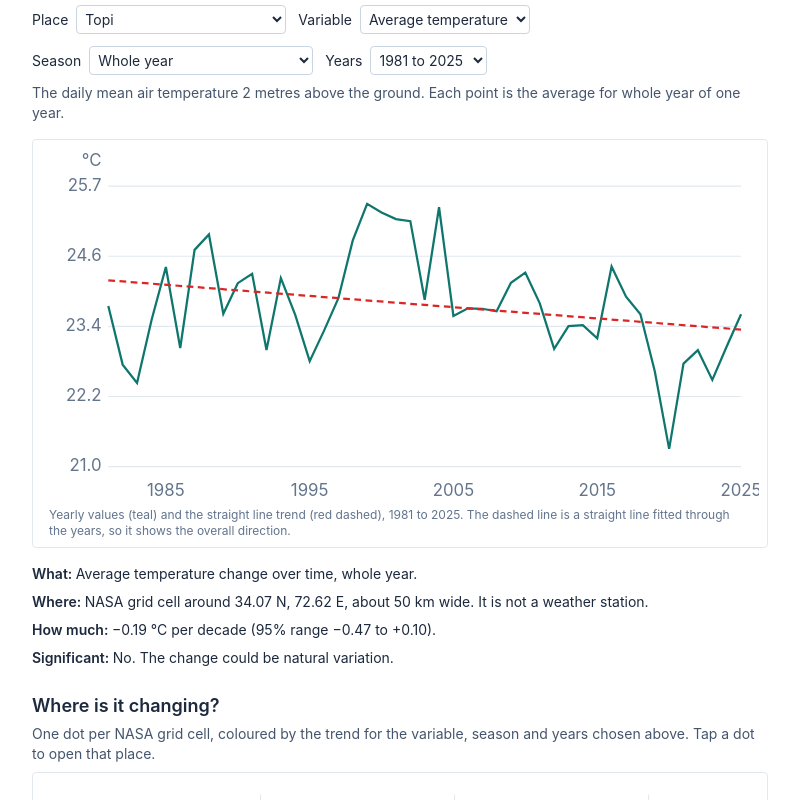
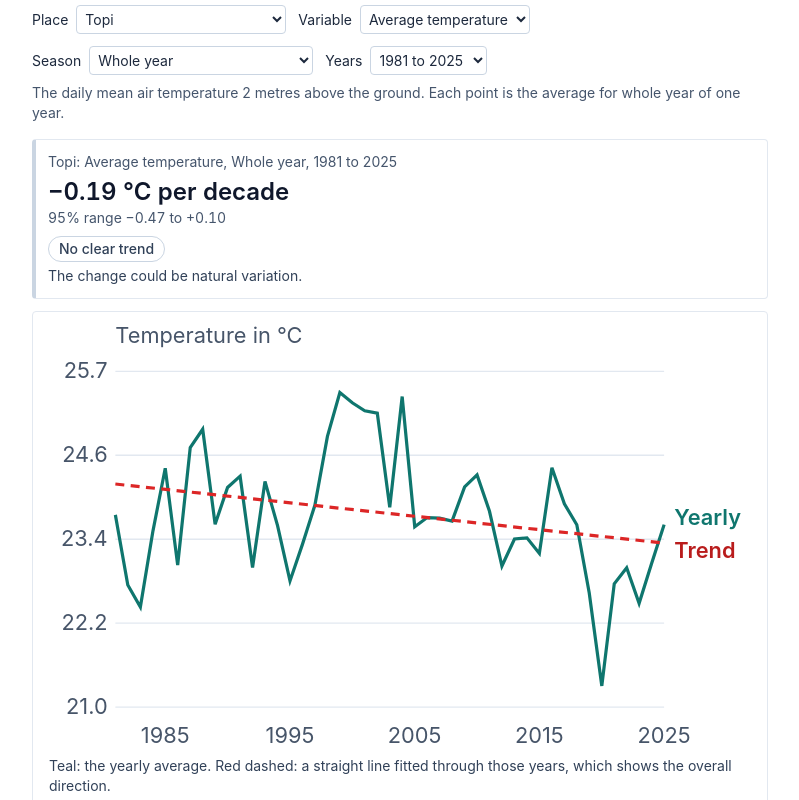
Before and after one commit to thehassanbukhari/indus-detective, a React (Vite) app in the folder web/: page / in a window 1280 px wide. Shown: the part 740-1540 px from the top of the page, without its empty margins (240-1039 px from the left). Built offline with nearby package versions, Linux system fonts and the light colour scheme.

Commit message:
P2: result card above the chart, direct line labels, larger axis text, unit label moved

```diff
--- a/web/src/App.tsx
+++ b/web/src/App.tsx
@@ -38,7 +38,7 @@ function median(a: number[]) {
 }
 
 function Chart({ years, vals, slope, x0 }: { years: number[]; vals: number[]; slope: number; x0: number }) {
-  const W = 640, H = 320, ml = 60, mr = 16, mt = 34, mb = 36;
+  const W = 560, H = 340, ml = 58, mr = 74, mt = 40, mb = 38;
   const y0 = Math.min(...vals) - 0.3, y1 = Math.max(...vals) + 0.3;
   const sx = (x: number) => ml + ((x - x0) / (2025 - x0)) * (W - ml - mr);
   const sy = (y: number) => H - mb - ((y - y0) / (y1 - y0)) * (H - mt - mb);
@@ -47,21 +47,61 @@ function Chart({ years, vals, slope, x0 }: { years: number[]; vals: number[]; sl
   const line = years.map((x, i) => `${i ? "L" : "M"}${sx(x).toFixed(1)},${sy(vals[i]).toFixed(1)}`).join(" ");
   const yt = Array.from({ length: 5 }, (_, i) => y0 + ((y1 - y0) * i) / 4);
   const xt = x0 === 1981 ? [1985, 1995, 2005, 2015, 2025] : [2000, 2005, 2010, 2015, 2020, 2025];
+  // Direct labels at the right end of the two lines, pushed apart when the lines end close together.
+  const yEnd = sy(vals[vals.length - 1]), yTr = sy(k * 2025 + b);
+  const yHi = Math.min(yEnd, yTr), yLo = Math.max(yEnd, yTr);
+  const spread = Math.max(0, 26 - (yLo - yHi)) / 2;
+  const clamp = (y: number) => Math.min(H - mb - 2, Math.max(mt + 8, y));
+  const seriesHigher = yEnd <= yTr;
+  const yS = clamp((seriesHigher ? yHi - spread : yLo + spread) + 6);
+  const yT = clamp((seriesHigher ? yLo + spread : yHi - spread) + 6);
   return (
-    <svg viewBox={`0 0 ${W} ${H}`} className="w-full h-auto">
+    <svg viewBox={`0 0 ${W} ${H}`} className="w-full h-auto" role="img" aria-label="Yearly values with a straight line trend">
+      <text x={ml} y={18} fontSize="17" fill="#475569">Temperature in {"\u00B0C"}</text>
       {yt.map((t) => (
         <g key={t}>
           <line x1={ml} x2={W - mr} y1={sy(t)} y2={sy(t)} stroke="#e2e8f0" />
-          <text x={ml - 6} y={sy(t) + 4} textAnchor="end" fontSize="15" fill="#64748b">{t.toFixed(1)}</text>
+          <text x={ml - 6} y={sy(t) + 5} textAnchor="end" fontSize="17" fill="#475569">{t.toFixed(1)}</text>
         </g>
       ))}
       {xt.map((t) => (
-        <text key={t} x={sx(t)} y={H - 10} textAnchor="middle" fontSize="15" fill="#64748b">{t}</text>
+        <text key={t} x={sx(t)} y={H - 10} textAnchor="middle" fontSize="17" fill="#475569">{t}</text>
       ))}
-      <text x={ml - 6} y={16} textAnchor="end" fontSize="15" fill="#64748b">{"\u00B0C"}</text>
-      <path d={line} fill="none" stroke="#0f766e" strokeWidth="2" />
-      <line x1={sx(x0)} y1={sy(k * x0 + b)} x2={sx(2025)} y2={sy(k * 2025 + b)} stroke="#dc2626" strokeWidth="2" strokeDasharray="6 4" />
+      <path d={line} fill="none" stroke="#0f766e" strokeWidth="2.5" />
+      <line x1={sx(x0)} y1={sy(k * x0 + b)} x2={sx(2025)} y2={sy(k * 2025 + b)} stroke="#dc2626" strokeWidth="2.5" strokeDasharray="7 5" />
+      <text x={sx(2025) + 8} y={yS} fontSize="17" fontWeight="600" fill="#0f766e">Yearly</text>
+      <text x={sx(2025) + 8} y={yT} fontSize="17" fontWeight="600" fill="#b91c1c">Trend</text>
     </svg>
+  );
+}
+
+type V3 = "yes" | "inconclusive" | "no";
+const V3_LABEL: Record<V3, string> = { yes: "Statistically significant", inconclusive: "Not conclusive", no: "No clear trend" };
+const V3_MEAN: Record<V3, string> = {
+  yes: "It passes the strict test used when many places are compared at once.",
+  inconclusive: "The range excludes zero, but the change does not pass the strict test used when many places are compared at once.",
+  no: "The change could be natural variation.",
+};
+const V3_BAR: Record<V3, string> = { yes: "border-l-teal-600", inconclusive: "border-l-slate-500", no: "border-l-slate-300" };
+const V3_BADGE: Record<V3, string> = {
+  yes: "border-teal-300 bg-teal-50 text-teal-900",
+  inconclusive: "border-slate-300 bg-slate-100 text-slate-800",
+  no: "border-slate-300 bg-white text-slate-700",
+};
+
+function ResultCard({ t, title }: { t: Trend | null; title: string }) {
+  if (!t) return <p className="mt-4 text-sm">Not enough years for this view.</p>;
+  const key: V3 = t.sig ? "yes" : t.lo > 0 || t.hi < 0 ? "inconclusive" : "no";
+  return (
+    <div className={"mt-4 rounded border border-l-4 border-slate-200 p-3 " + V3_BAR[key]}>
+      <p className="text-sm text-slate-600">{title}</p>
+      <p className="mt-1 text-2xl font-semibold tabular-nums text-slate-900">{fmt(t.slope)} {"\u00B0C"} per decade</p>
+      <p className="text-sm tabular-nums text-slate-600">95% range {fmt(t.lo)} to {fmt(t.hi)}</p>
+      <p className="mt-2">
+        <span className={"inline-block rounded-full border px-2.5 py-0.5 text-sm font-medium " + V3_BADGE[key]}>{V3_LABEL[key]}</span>
+      </p>
+      <p className="mt-1 text-sm text-slate-700">{V3_MEAN[key]}</p>
+    </div>
   );
 }
 
@@ -189,12 +229,6 @@ export default function App() {
   const vinfo = VARS.find((x) => x.id === v)!;
   const sinfo = SEASONS.find((x) => x.id === season)!;
   const jumpYear = brk(breaks, "T2M_MIN|annual")?.national.year;
-  const excludesZero = t ? t.lo > 0 || t.hi < 0 : false;
-  const sigText = !t ? "" : t.sig
-    ? "Yes. It passes the strict test used when many places are compared at once."
-    : excludesZero
-      ? "Not conclusive. The range excludes zero, but the change does not pass the strict test used when many places are compared at once."
-      : "No. The change could be natural variation.";
   const sel = "ml-2 rounded border border-slate-300 p-1";
 
   return (
@@ -245,20 +279,18 @@ export default function App() {
         <p className="mt-1 text-xs text-slate-500">{`This view starts after a level jump near ${jumpYear} that the break check found in the national series, so the jump does not count as a trend.`}</p>
       )}
 
-      <div className="mt-4 rounded border border-slate-200 p-2">
+      <ResultCard t={t} title={`${cell.name}: ${vinfo.label}, ${sinfo.label}, ${win} to 2025`} />
+
+      <div className="mt-3 rounded border border-slate-200 p-2">
         <Chart years={years} vals={vals} slope={t ? t.slope : 0} x0={x0} />
-        <p className="px-2 text-xs text-slate-500">Yearly values (teal) and the straight line trend (red dashed), {win} to 2025. The dashed line is a straight line fitted through the years, so it shows the overall direction.</p>
+        <p className="px-2 pb-1 text-sm text-slate-700">Teal: the yearly average. Red dashed: a straight line fitted through those years, which shows the overall direction.</p>
       </div>
 
-      {t ? (
+      {t && (
         <dl className="mt-4 grid gap-2 text-sm">
           <div><dt className="inline font-semibold">What: </dt><dd className="inline">{vinfo.label} change over time, {sinfo.label.toLowerCase()}.</dd></div>
           <div><dt className="inline font-semibold">Where: </dt><dd className="inline">NASA grid cell around {cell.lat.toFixed(2)} N, {cell.lon.toFixed(2)} E, about 50 km wide. It is not a weather station.</dd></div>
-          <div><dt className="inline font-semibold">How much: </dt><dd className="inline">{fmt(t.slope)} {"\u00B0C"} per decade (95% range {fmt(t.lo)} to {fmt(t.hi)}).</dd></div>
-          <div><dt className="inline font-semibold">Significant: </dt><dd className="inline">{sigText}</dd></div>
         </dl>
-      ) : (
-        <p className="mt-4 text-sm">Not enough years for this view.</p>
       )}
 
       <section className="mt-6">
```
